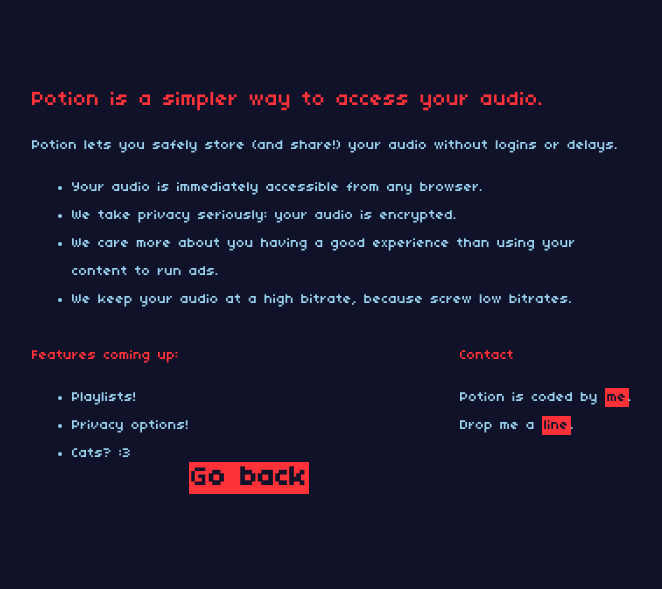
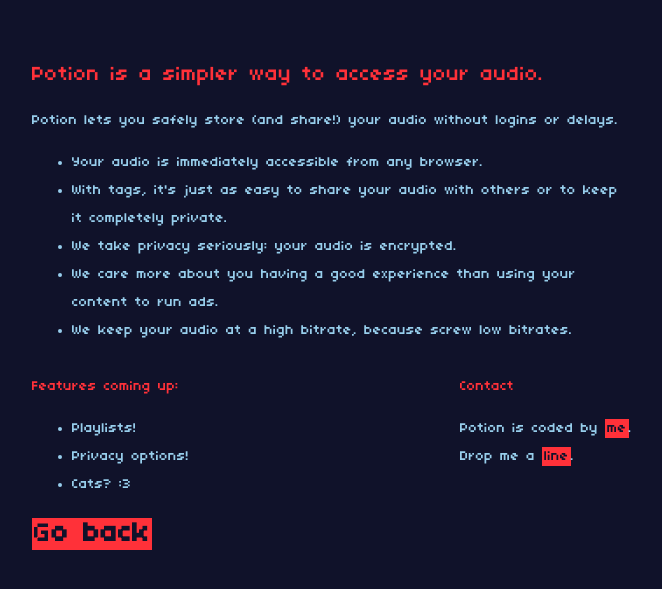
Before and after one commit to glamrock/potion, a PHP site: page /about in a window 1280 px wide. Shown: the top 589 px of the page, without its empty margins (308-970 px from the left). Run offline with PHP 8.4, Linux system fonts and the light colour scheme.

Commit message:
Additions

```diff
--- a/about/index.php
+++ b/about/index.php
@@ -8,12 +8,13 @@
 	<link rel="stylesheet" href="../css/style.css" type="text/css" />
 </head>
 <body>
-	<div class="main" style="width:600px;margin-top:5%">
+	<div class="main" style="width:600px;margin-top:3%">
 		<p>
 			<h2>Potion is a simpler way to access your audio.</h2>
 			Potion lets you safely store (and share!) your audio without logins or delays.
 			<ul>
 				<li>Your audio is immediately accessible from any browser.</li>
+				<li>With tags, it's just as easy to share your audio with others or to keep it completely private.</li>
 				<li>We take privacy seriously: your audio is encrypted.</li>
 				<li>We care more about you having a good experience than using your content to run ads.</li>
 				<li>We keep your audio at a high bitrate, because screw low bitrates.</li>
@@ -35,7 +36,7 @@
 				Drop me a <a href="mailto:contact@potion.io?subject=I%20love%20Potion!">line</a>.
 			</p>
 		</div>
-		<div style="margin-top:150px;">
+		<div style="margin-top:175px;">
 			<h1><a href="..">Go back</a></h1>
 		</div>
 	</div>
--- a/js/main.js
+++ b/js/main.js
@@ -154,7 +154,7 @@ function menu(i) {
 			}
 			else if ($('#tag').val().toLowerCase() === 'store') {
 				talk('smile', 'give it to me', 1);
-				setTimeout("$('#file').trigger('click')", 800);
+				setTimeout("$('#file').trigger('click')", 725);
 			}
 			else if ($('#tag').val().toLowerCase() === 'play') {
 				$('#task').val('play');
```
